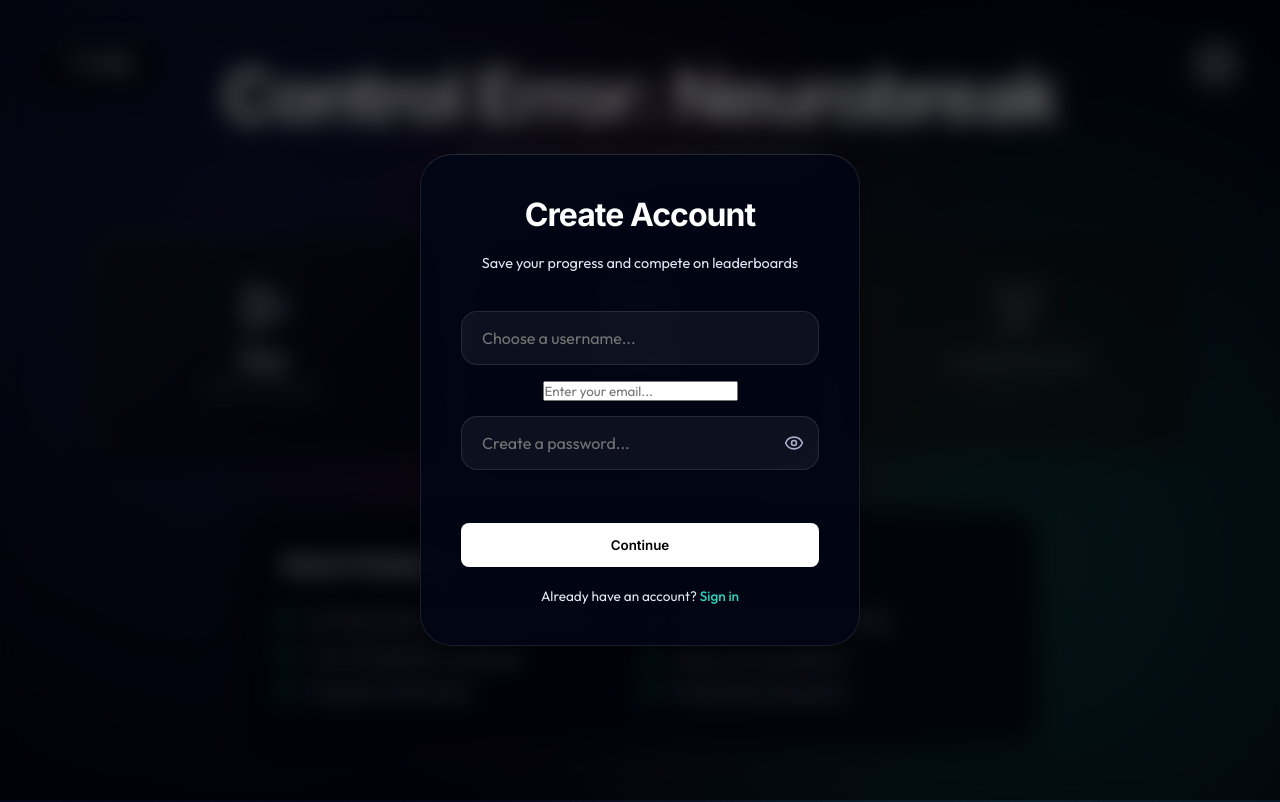
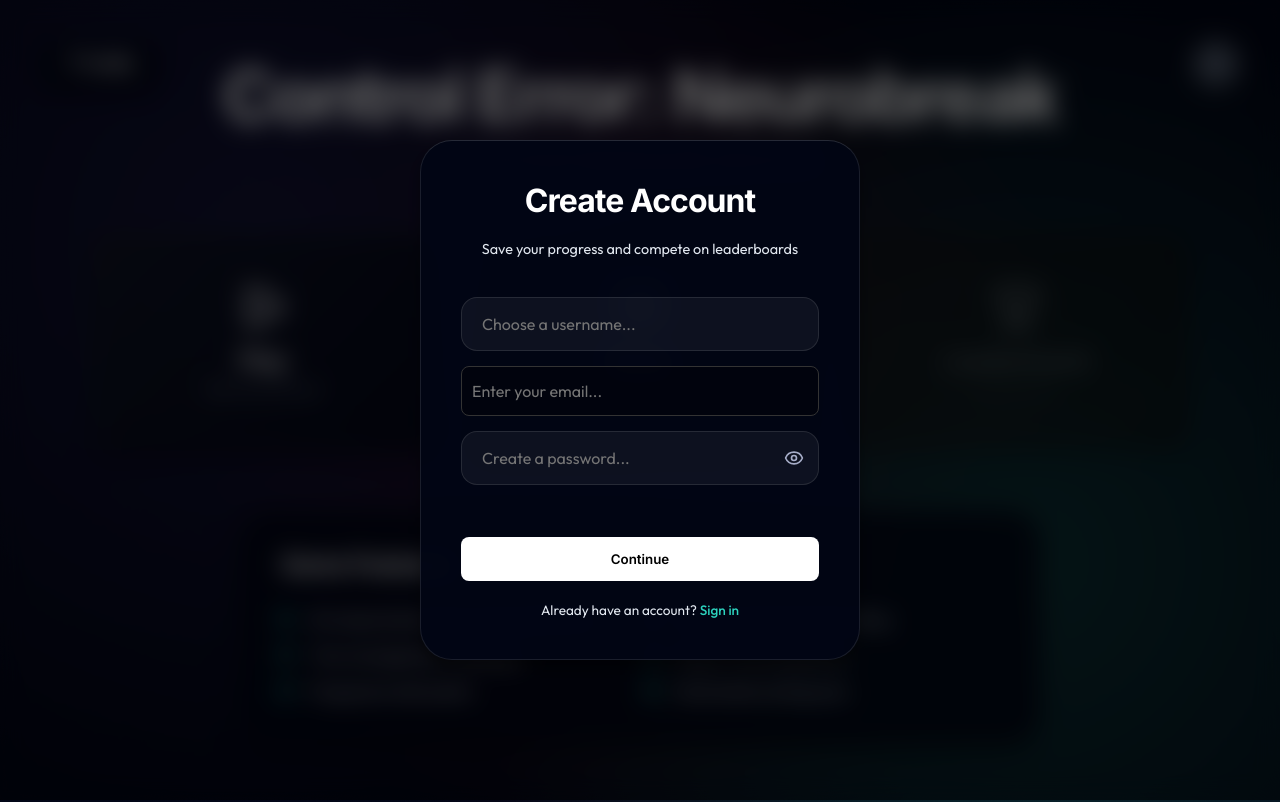
Before and after one commit to controlerror-neurobreak/Control-Error-Neurobreak, a website: page index.html in a window 1280 px wide. Drawn offline with nearby package versions, Linux system fonts and the light colour scheme.

Commit message:
my changes

```diff
--- a/style.css
+++ b/style.css
@@ -1855,3 +1855,16 @@ button:active {
         transform: translateX(10px);
     }
 }
+
+#email-input {
+    border: 1px solid #333;
+    height: 50px;
+    width: 100%;
+    padding: 10px;
+    border-radius: 8px;
+    font-size: 16px;
+    font-family: var(--font-body);
+    color: #fff;
+    background: rgba(0, 0, 0, 0.3);
+    transition: all 0.3s ease;
+}
```
